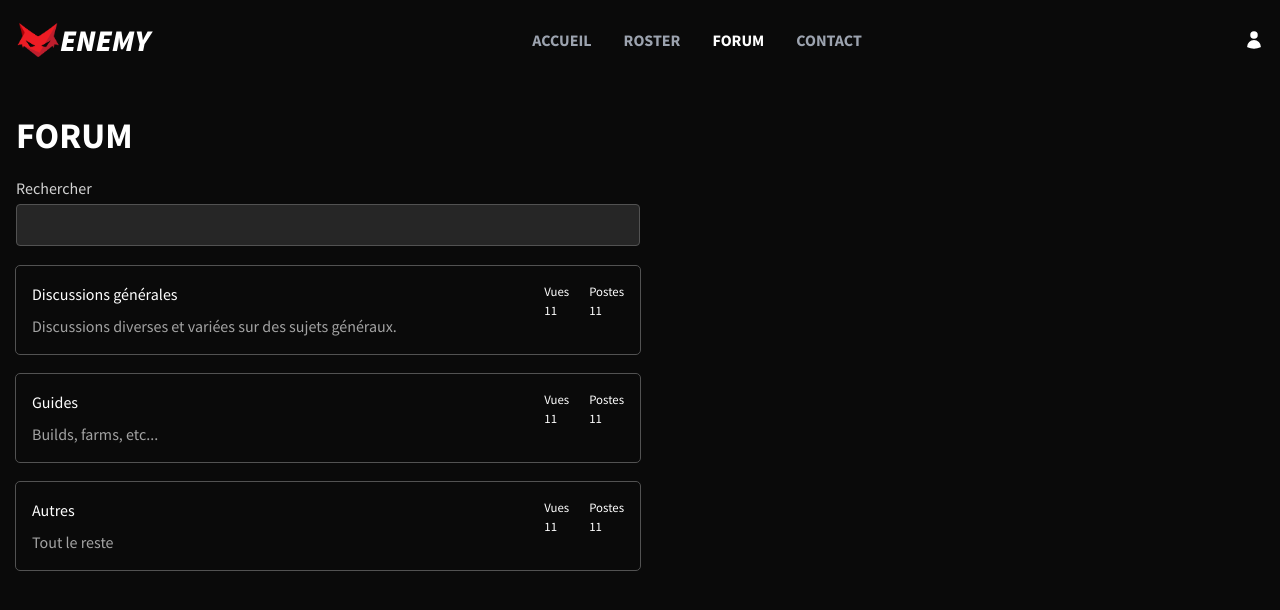
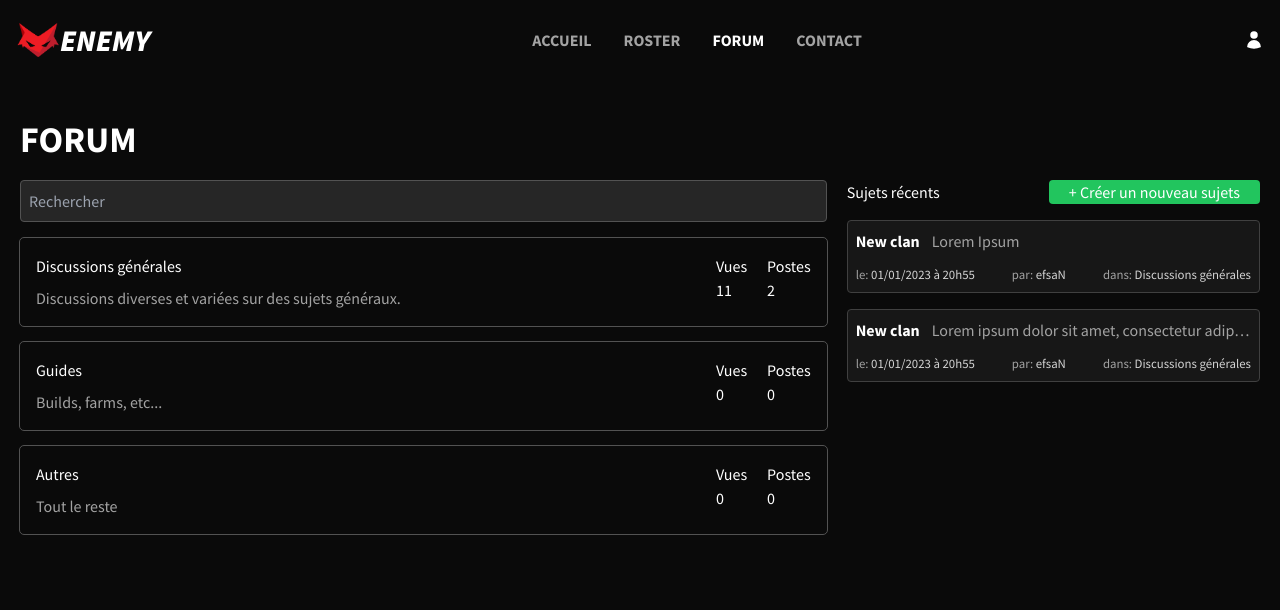
Before and after one commit to ethantaylan/nmy-diablo, a React (Vite) app: page /forum in a window 1280 px wide. Shown: the top 610 px of the page. Built offline with nearby package versions, Linux system fonts and the light colour scheme.

Commit message:
feat: added new subjects tab & forum page UI

```diff
--- a/src/app/components/banner.tsx
+++ b/src/app/components/banner.tsx
@@ -16,10 +16,7 @@ export const Banner = () => {
     >
       <div className="flex flex-col items-center justify-center">
         <span className="mb-5 text-6xl font-bold">ENEMY</span>
-        <span
-          style={{ letterSpacing: 2 }}
-          className="text-xl text-neutral-400"
-        >
+        <span style={{ letterSpacing: 2 }} className="text-xl text-neutral-400">
           AMATEUR GAMERS & E-SPORT ORGANIZATION
         </span>
       </div>
--- a/src/app/components/forum-side-bar.tsx
+++ /dev/null
@@ -1,62 +0,0 @@
-export interface ForumTopics {
-  title: string;
-  description: string;
-  views: number;
-  posts: number;
-}
-
-export const ForumSideBar = () => {
-  const ForumTopics: ForumTopics[] = [
-    {
-      title: 'Discussions générales',
-      description: 'Discussions diverses et variées sur des sujets généraux.',
-      views: 11,
-      posts: 2,
-    },
-    {
-      title: 'Guides',
-      description: 'Builds, farms, etc...',
-      views: 11,
-      posts: 2,
-    },
-    { title: 'Autres', description: 'Tout le reste', views: 11, posts: 2 },
-  ];
-
-  return (
-    <div className="w-full rounded rounded-s-none text-white">
-      <div className="d-flex flex-row">
-        <div className="mt-5 flex w-6/12 flex-col">
-          <label className="mb-1 text-neutral-300" htmlFor="search">
-            Rechercher
-          </label>
-          <input
-            className="rounded border border-neutral-600 bg-neutral-800 px-2 py-2 outline-neutral-100 focus:border-0"
-            type="search"
-          />
-        </div>
-
-        {ForumTopics.map((topic) => (
-          <div className="my-5 w-6/12 cursor-pointer rounded p-4 outline outline-1 outline-neutral-600">
-            <div className="flex justify-between">
-              <div className="flex w-full flex-col">
-                <span className="mb-2">{topic.title}</span>
-                <span className="text-neutral-400">{topic.description}</span>
-              </div>
-              <div className="me-5 flex flex-col items-center">
-                <small>
-                  Vues <br /> {topic.views}
-                </small>
-              </div>
-              <div className="flex flex-col items-center">
-                <small>
-                  Postes <br /> {topic.views}
-                </small>
-              </div>
-            </div>
-          </div>
-        ))}
-
-      </div>
-    </div>
-  );
-};
--- /dev/null
+++ b/src/app/components/forum/forum-searchbar.tsx
@@ -0,0 +1,17 @@
+import React from 'react';
+
+export interface InputProps {
+  _?: any;
+}
+
+export const Input: React.FC<InputProps> = () => {
+  return (
+    <div className="flex flex-col">
+      <input
+        placeholder="Rechercher"
+        className="rounded border border-neutral-600 bg-neutral-800 px-2 py-2 mb-2 outline-neutral-100 focus:border-0"
+        type="search"
+      />
+    </div>
+  );
+};
--- /dev/null
+++ b/src/app/components/forum/forum-side-bar.tsx
@@ -0,0 +1,85 @@
+import { Input } from './forum-searchbar';
+import { ForumTopics } from './forum-topics';
+import { RecentSubjectBar, RecentSubjectBarProps } from './recent-subject-bar';
+
+export interface ForumTopics {
+  title: string;
+  description: string;
+  views: number;
+  posts: number;
+}
+
+export const ForumSideBar = () => {
+  const Topics: ForumTopics[] = [
+    {
+      title: 'Discussions générales',
+      description: 'Discussions diverses et variées sur des sujets généraux.',
+      views: 11,
+      posts: 2,
+    },
+    {
+      title: 'Guides',
+      description: 'Builds, farms, etc...',
+      views: 0,
+      posts: 0,
+    },
+    { title: 'Autres', description: 'Tout le reste', views: 0, posts: 0 },
+  ];
+
+  const RecentSubjects: RecentSubjectBarProps[] = [
+    {
+      title: 'New clan',
+      description: 'Lorem Ipsum',
+      author: 'efsaN',
+      topic: 'Discussions générales',
+      date: '01/01/2023',
+      time: '20h55',
+    },
+    {
+      title: 'New clan',
+      description:
+        'Lorem ipsum dolor sit amet, consectetur adipisicing elit. Eaque earum, consequatur laboriosam alias, explicabo dolorum quisquam illo iusto iure fugiat fuga excepturi itaque nostrum ex architecto unde, totam sapiente voluptatum?',
+      author: 'efsaN',
+      topic: 'Discussions générales',
+      date: '01/01/2023',
+      time: '20h55',
+    },
+  ];
+
+  return (
+    <div className="flex w-full flex-row justify-between rounded rounded-s-none text-white">
+      <div className="mb-5 mt-5 flex w-8/12 flex-col">
+        <Input />
+
+        {Topics.map((topic, index) => (
+          <ForumTopics
+            key={index}
+            title={topic.title}
+            description={topic.description}
+            views={topic.views}
+            posts={topic.posts}
+          />
+        ))}
+      </div>
+      <div className="ml-5 mt-5 w-4/12">
+        <div className="flex justify-between">
+          <span>Sujets récents</span>
+          <button className="rounded bg-green-500 px-5">
+            + Créer un nouveau sujets
+          </button>
+        </div>
+
+        {RecentSubjects.map((subject) => (
+          <RecentSubjectBar
+            title={subject.title}
+            description={subject.description}
+            author={subject.author}
+            topic={subject.topic}
+            date={subject.date}
+            time={subject.time}
+          />
+        ))}
+      </div>
+    </div>
+  );
+};
--- /dev/null
+++ b/src/app/components/forum/forum-topics.tsx
@@ -0,0 +1,36 @@
+import React from 'react';
+
+export interface ForumTopicsProps {
+  title: string;
+  description: string;
+  views: number;
+  posts: number;
+}
+
+export const ForumTopics: React.FC<ForumTopicsProps> = ({
+  title,
+  description,
+  views,
+  posts,
+}) => {
+  return (
+    <div className="my-2 cursor-pointer rounded p-4 outline outline-1 outline-neutral-600">
+      <div className="flex justify-between">
+        <div className="flex w-full flex-col">
+          <span className="mb-2">{title}</span>
+          <span className="text-neutral-400">{description}</span>
+        </div>
+        <div className="me-5 flex flex-col items-center">
+          <span>
+            Vues <br /> {views}
+          </span>
+        </div>
+        <div className="flex flex-col items-center">
+          <span>
+            Postes <br /> {posts}
+          </span>
+        </div>
+      </div>
+    </div>
+  );
+};
--- /dev/null
+++ b/src/app/components/forum/recent-subject-bar.tsx
@@ -0,0 +1,46 @@
+import React from 'react';
+
+export interface RecentSubjectBarProps {
+  title: string;
+  description: string;
+  author: string;
+  topic: string;
+  date: string;
+  time: string;
+}
+
+export const RecentSubjectBar: React.FC<RecentSubjectBarProps> = ({
+  title,
+  description,
+  author,
+  topic,
+  date,
+  time,
+}) => {
+  return (
+    <div className="my-4 flex justify-between whitespace-nowrap rounded border border-neutral-700 bg-neutral-900 p-2">
+      <div className="flex w-full flex-col justify-between">
+        <div className="mb-3 flex w-full">
+          <span className="me-3 font-bold">{title}</span>
+          <span className="w-full overflow-hidden text-ellipsis text-neutral-400">
+            {description}
+          </span>
+        </div>
+        <div className="flex w-full justify-between text-neutral-400">
+          <small className="">
+            le:{' '}
+            <span className="text-neutral-300">
+              {date} à {time}
+            </span>
+          </small>
+          <small className="">
+            par: <span className="text-neutral-300">{author}</span>
+          </small>
+          <small>
+            dans: <span className="text-neutral-300">{topic}</span>
+          </small>
+        </div>
+      </div>
+    </div>
+  );
+};
--- a/src/app/components/navbar.tsx
+++ b/src/app/components/navbar.tsx
@@ -53,7 +53,7 @@ export const Navbar: React.FC<NavbarProps> = ({ onConnect, onSignOut }) => {
       <ul className="flex">
         {Links.map((link, index) => (
           <li key={index} className="mx-4">
-            <NavLink className="font-bold text-gray-400" to={link.href}>
+            <NavLink className="font-bold text-neutral-400" to={link.href}>
               {link.title.toUpperCase()}
             </NavLink>
           </li>
@@ -68,9 +68,9 @@ export const Navbar: React.FC<NavbarProps> = ({ onConnect, onSignOut }) => {
             }}
             className="flex cursor-pointer items-center rounded-full"
           >
-            <span className="me-3 text-neutral-400">{userName}</span>
+            <span className="me-3 text-white">{userName}</span>
             <img
-              className="w-6 rounded-full border-2 border-zinc-500"
+              className="w-6 rounded-full border-2 border-neutral-700"
               src={userAvatar}
               alt="User avatar"
             />
--- a/src/app/pages/accueil.tsx
+++ b/src/app/pages/accueil.tsx
@@ -5,7 +5,7 @@ export const Accueil: React.FC = () => {
   return (
     <div>
       <Banner />
-      <div className="flex p-4">
+      <div className="flex p-5">
         <h1 className="mt-5 text-4xl font-bold text-white">NEWS</h1>
       </div>
     </div>
--- a/src/app/pages/forum.tsx
+++ b/src/app/pages/forum.tsx
@@ -1,9 +1,8 @@
-import React from 'react';
-import { ForumSideBar } from '../components/forum-side-bar';
+import { ForumSideBar } from '../components/forum/forum-side-bar';
 
 export const Forum = () => {
   return (
-    <div className="p-4">
+    <div className="p-5">
       <h1 className="mt-5 text-4xl font-bold text-white">FORUM</h1>
       <ForumSideBar />
     </div>
```
